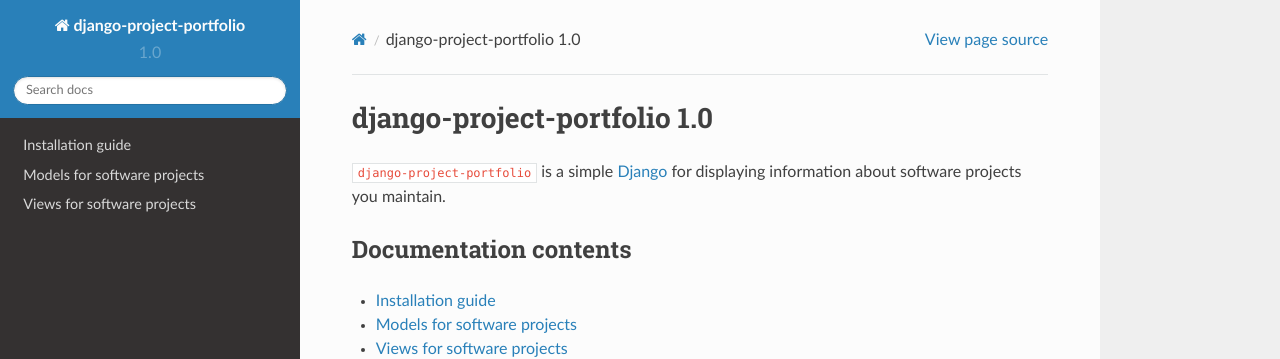
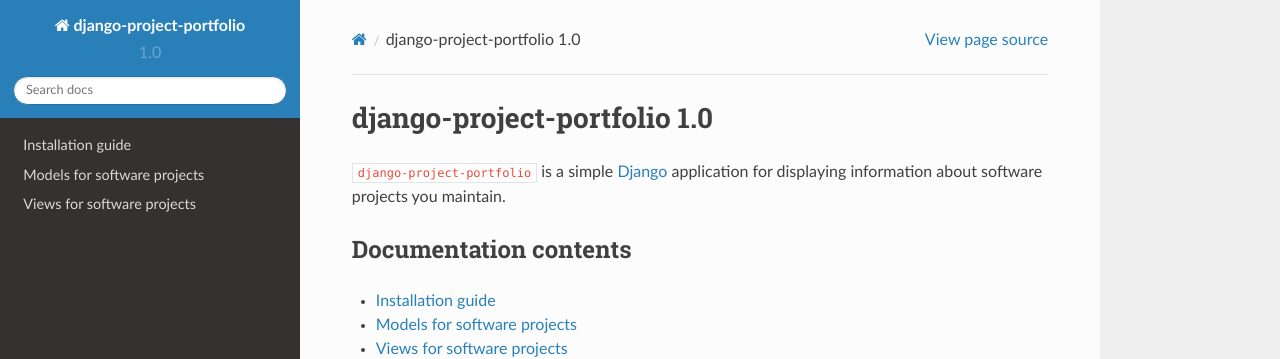
Before and after one commit to ubernostrum/django-project-portfolio, a Sphinx documentation site: the page built from docs/index.rst, in a window 1280 px wide. Shown: the top 359 px of the page. Built offline with Sphinx 7.4.7 and the Read the Docs theme 2.0.0, drawn with Linux system fonts in a browser that asks for light colours.

Commit message:
Fix typo in docs.

```diff
--- a/docs/index.rst
+++ b/docs/index.rst
@@ -2,8 +2,8 @@
 ==================================
 
 ``django-project-portfolio`` is a simple `Django
-<https://www.djangoproject.com/>`_ for displaying information about
-software projects you maintain.
+<https://www.djangoproject.com/>`_ application for displaying
+information about software projects you maintain.
 
 
 Documentation contents
```
